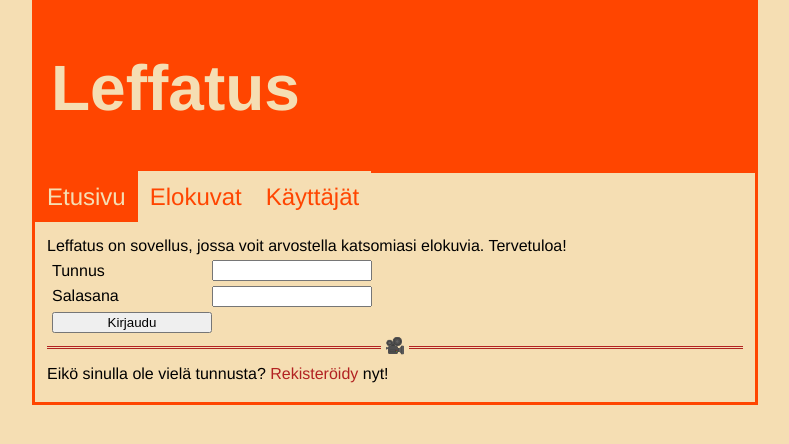
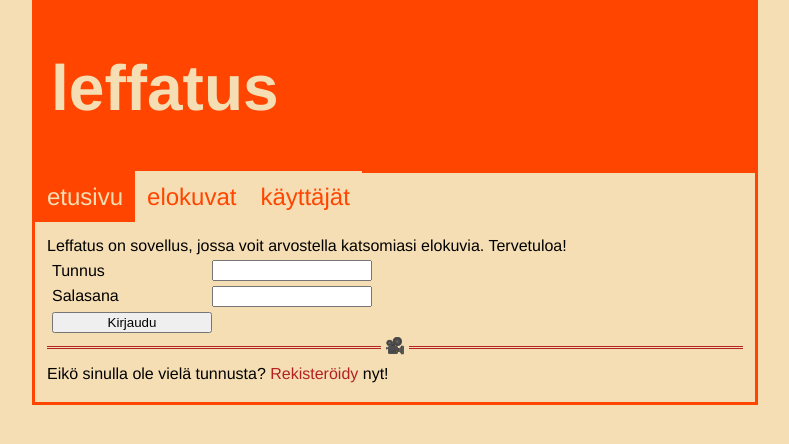
Before and after one commit to jussitus/leffat, a Flask app: page / in a window 1280 px wide. Shown: the top 444 px of the page, without its empty margins (245-1034 px from the left). Run offline with Flask 3, Linux system fonts and the light colour scheme.

Commit message:
Change navbar capitalization

```diff
--- a/static/main.css
+++ b/static/main.css
@@ -3,7 +3,7 @@ body {
     border: solid orangered;
     margin: auto;
     max-width: 45em;
-    font-family: 'Helvetica Neue', Helvetica, Arial, sans-serif;
+    font-family: Helvetica, Arial, sans-serif;
 }
 
 h1 {
--- a/templates/index.html
+++ b/templates/index.html
@@ -1,6 +1,6 @@
 {% extends "layout.html" %}
 {% set active_page = "index" %}
-{% block title %}Etusivu{% endblock %}
+{% block title %}etusivu{% endblock %}
 {% block content %}
 Leffatus on sovellus, jossa voit arvostella katsomiasi elokuvia. Tervetuloa!
 {% if session.username %}
--- a/templates/layout.html
+++ b/templates/layout.html
@@ -3,15 +3,15 @@
 <meta name="viewport" content="width=device-width, initial-scale=1">
 
 <body>
-    <title>Leffatus - {% block title %}{% endblock %}</title>
+    <title>leffatus - {% block title %}{% endblock %}</title>
     <div class="header">
-        <h1>Leffatus</h1>
+        <h1>leffatus</h1>
     </div>
     <nav>
 
-            <li><a {% if active_page == "index" %} class="active"{% endif %} href="/">Etusivu</a></li>
-            <li><a {% if active_page == "movies" %} class="active"{% endif %} href="/movies">Elokuvat</a></li>
-            <li><a {% if active_page == "users" %} class="active"{% endif %} href="/users">Käyttäjät</a></li>
+            <li><a {% if active_page == "index" %} class="active"{% endif %} href="/">etusivu</a></li>
+            <li><a {% if active_page == "movies" %} class="active"{% endif %} href="/movies">elokuvat</a></li>
+            <li><a {% if active_page == "users" %} class="active"{% endif %} href="/users">käyttäjät</a></li>
 
     </nav>
     <div class="content">{% block content %} {% endblock %}</div>
--- a/templates/movies.html
+++ b/templates/movies.html
@@ -1,6 +1,6 @@
 {% extends "layout.html" %}
 {% set active_page = "movies" %}
-{% block title %}Elokuvat{% endblock %}
+{% block title %}elokuvat{% endblock %}
 {% block content %}
 {% if session.username %}
 Eikö elokuvaa löydy listalta? Voit lisätä sen itse!<br>
--- a/templates/users.html
+++ b/templates/users.html
@@ -1,6 +1,6 @@
 {% extends "layout.html" %}
 {% set active_page = "users" %}
-{% block title %}Käyttäjät{% endblock %}
+{% block title %}käyttäjät{% endblock %}
 {% block content %}
 {% if users %}
 {% for user in users %}
```
Also changed, not shown: README.md.
